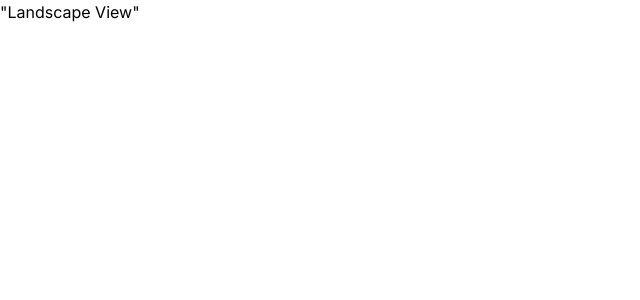
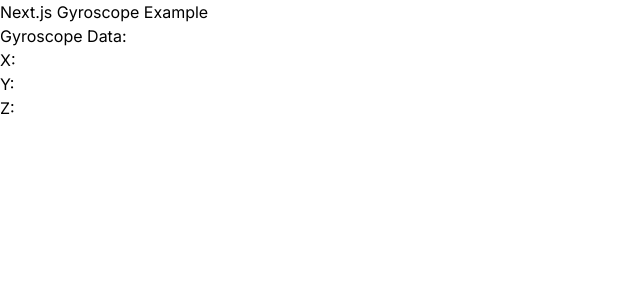
Before and after one commit to Rinaldots/giroscopio, a Next.js app: page / in a window 1280 px wide. Shown: the top 300 px of the page, without its empty margins (0-640 px from the left). Built offline with nearby package versions, Linux system fonts and the light colour scheme.

Commit message:
giroscopio-hot

```diff
--- a/src/app/page.js
+++ b/src/app/page.js
@@ -1,37 +1,44 @@
 "use client"
 
-import React, { useEffect, useState } from "react";
+import { useEffect, useState } from 'react';
 
-const ScreenOrientaion = () => {
-  const [orientation, setOrientation] = useState("");
+function GyroscopeComponent() {
+  const [gyroscopeData, setGyroscopeData] = useState({ x: null, y: null, z: null });
+
   useEffect(() => {
+    if (window.DeviceOrientationEvent) {
+      window.addEventListener('deviceorientation', handleOrientation, true);
+      return () => {
+        window.removeEventListener('deviceorientation', handleOrientation, true);
+      };
+    } else {
+      console.log('Gyroscope not supported');
+    }
+  }, []);
 
-    // Function to update the orientation state
-    function updateOrientation() {
-      setOrientation(window.screen.orientation.type);
-    }
+  const handleOrientation = (event) => {
+    setGyroscopeData({
+      x: event.beta,
+      y: event.gamma,
+      z: event.alpha
+    });
+  };
 
-    // Initial update of the orientation state
-    updateOrientation();
+  return (
+    <div>
+      <h2>Gyroscope Data:</h2>
+      <p>X: {gyroscopeData.x}</p>
+      <p>Y: {gyroscopeData.y}</p>
+      <p>Z: {gyroscopeData.z}</p>
+    </div>
+  );
+}
 
-    // Add an event listener for orientation change
-    window.addEventListener("orientationchange", updateOrientation);
-
-    // Clean up the event listener when the component unmounts
-    return () => {
-      window.removeEventListener("orientationchange", updateOrientation);
-    };
-  }, [orientation]);
+export default function Home() {
   return (
-    <>
-      {orientation === "landscape-primary" ||
-      orientation === "landscape-secondary" ? (
-        <div>"Landscape View"</div>
-      ) : (
-        <div>"Please rotate your phone to view in landscape"</div>
-      )}
-    </>
+    <div>
+      <h1>Next.js Gyroscope Example</h1>
+      <GyroscopeComponent />
+    </div>
   );
-};
-
-export default ScreenOrientaion;
+}
```
